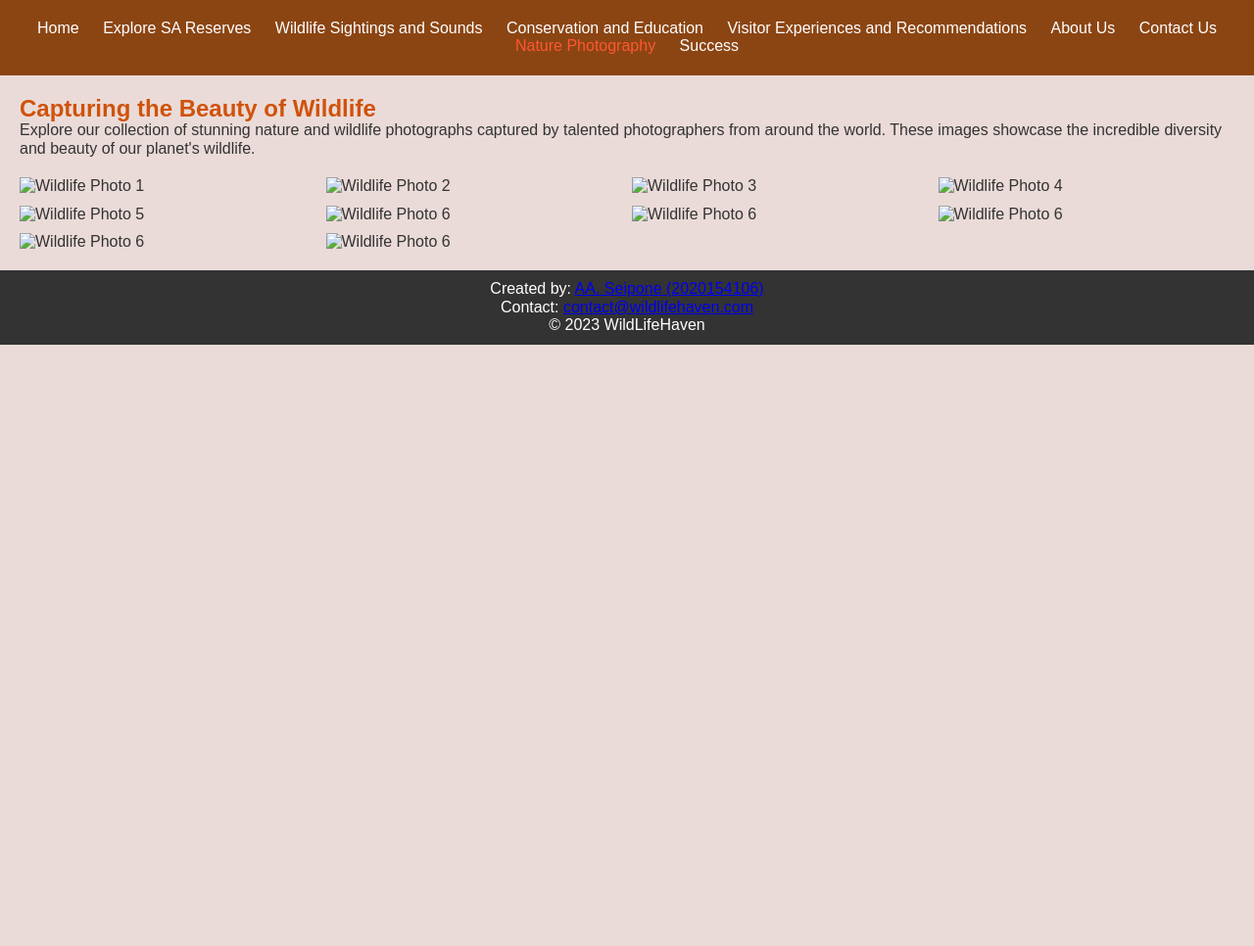
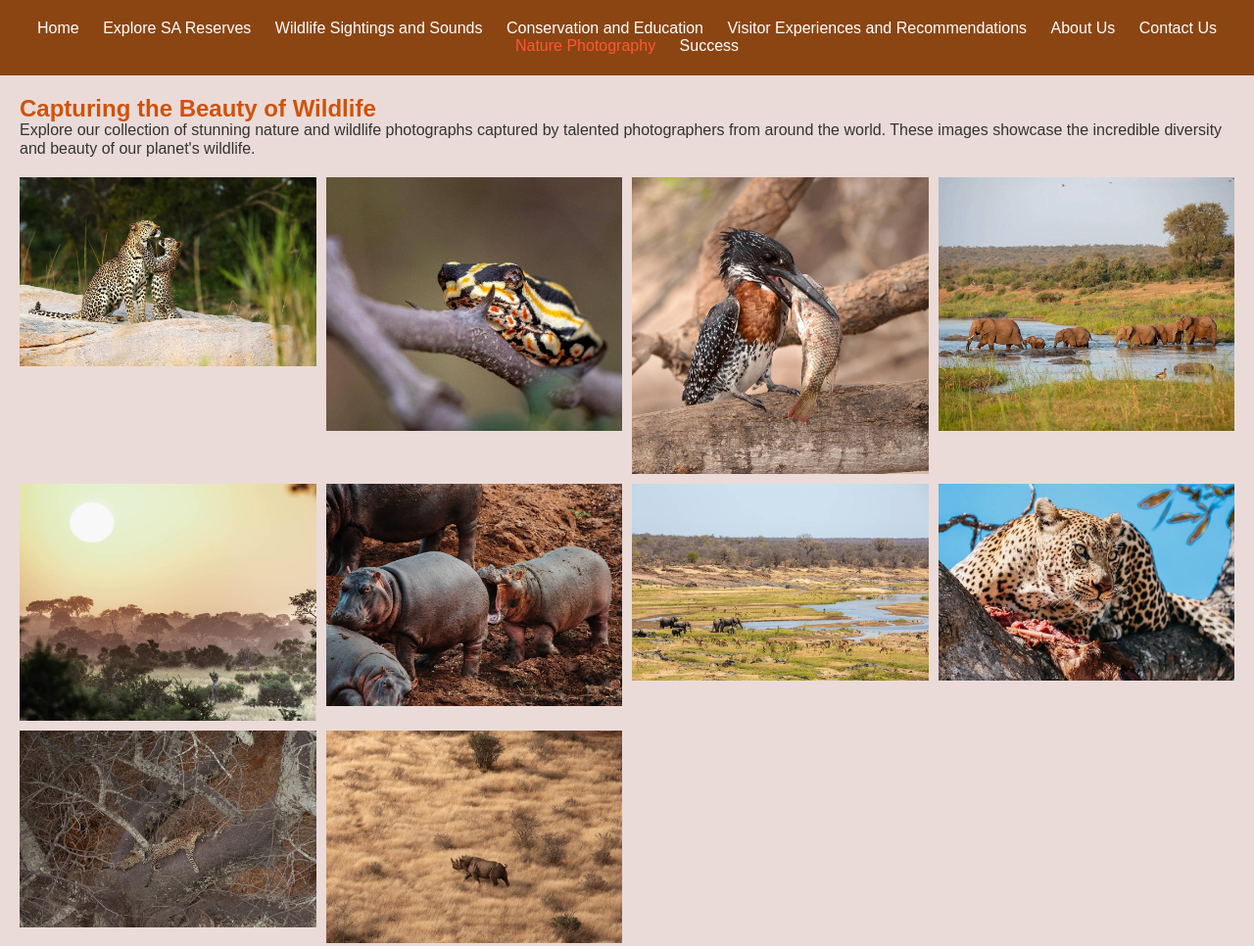
Before and after one commit to amogelangseipone/WildLifeHaven, a plain HTML site: page NaturePhotography.html in a window 1280 px wide. Shown: the top 966 px of the page at 98% size. Before the commit the page ends 800 px from the top, so only its background shows below. Drawn offline with Linux system fonts and the light colour scheme; files that its build step writes are made by us from their sources.

Commit message:
NaturePhotography.html

```diff
--- a/NaturePhotography.html
+++ b/NaturePhotography.html
@@ -2,9 +2,9 @@
 <html lang="en">
 <head>
     <meta charset="UTF-8">
-    <link rel="stylesheet" href="styles/normalize.css">
-    <link rel="stylesheet" href="styles/main1.css">
-    <link rel="stylesheet" href="styles/photography.css">
+    <link rel="stylesheet" href="normalize.css">
+    <link rel="stylesheet" href="main1.css">
+    <link rel="stylesheet" href="photography.css">
     <title>Nature Photography - WildLifeHaven</title>
 </head>
 <body>
@@ -30,16 +30,16 @@
         <p>Explore our collection of stunning nature and wildlife photographs captured by talented photographers from around the world. These images showcase the incredible diversity and beauty of our planet's wildlife.</p>
 
         <div class="photo-gallery">
-            <img src="images/wild4.jpg" alt="Wildlife Photo 1">
-            <img src="images/wild6.jpg" alt="Wildlife Photo 2">
-            <img src="images/wild7.jpg" alt="Wildlife Photo 3">
-            <img src="images/wild8.jpg" alt="Wildlife Photo 4">
-            <img src="images/wild9.jpg" alt="Wildlife Photo 5">
-            <img src="images/wild10.jpg" alt="Wildlife Photo 6">
-			<img src="images/wild11.jpg" alt="Wildlife Photo 6">
-			<img src="images/wild12.jpg" alt="Wildlife Photo 6">
-			<img src="images/wild13.jpg" alt="Wildlife Photo 6">
-			<img src="images/wild14.jpg" alt="Wildlife Photo 6">
+            <img src="wild4.jpg" alt="Wildlife Photo 1">
+            <img src="wild6.jpg" alt="Wildlife Photo 2">
+            <img src="wild7.jpg" alt="Wildlife Photo 3">
+            <img src="wild8.jpg" alt="Wildlife Photo 4">
+            <img src="wild9.jpg" alt="Wildlife Photo 5">
+            <img src="wild10.jpg" alt="Wildlife Photo 6">
+			<img src="wild11.jpg" alt="Wildlife Photo 6">
+			<img src="wild12.jpg" alt="Wildlife Photo 6">
+			<img src="wild13.jpg" alt="Wildlife Photo 6">
+			<img src="wild14.jpg" alt="Wildlife Photo 6">
         </div>
     </section>
 
```
